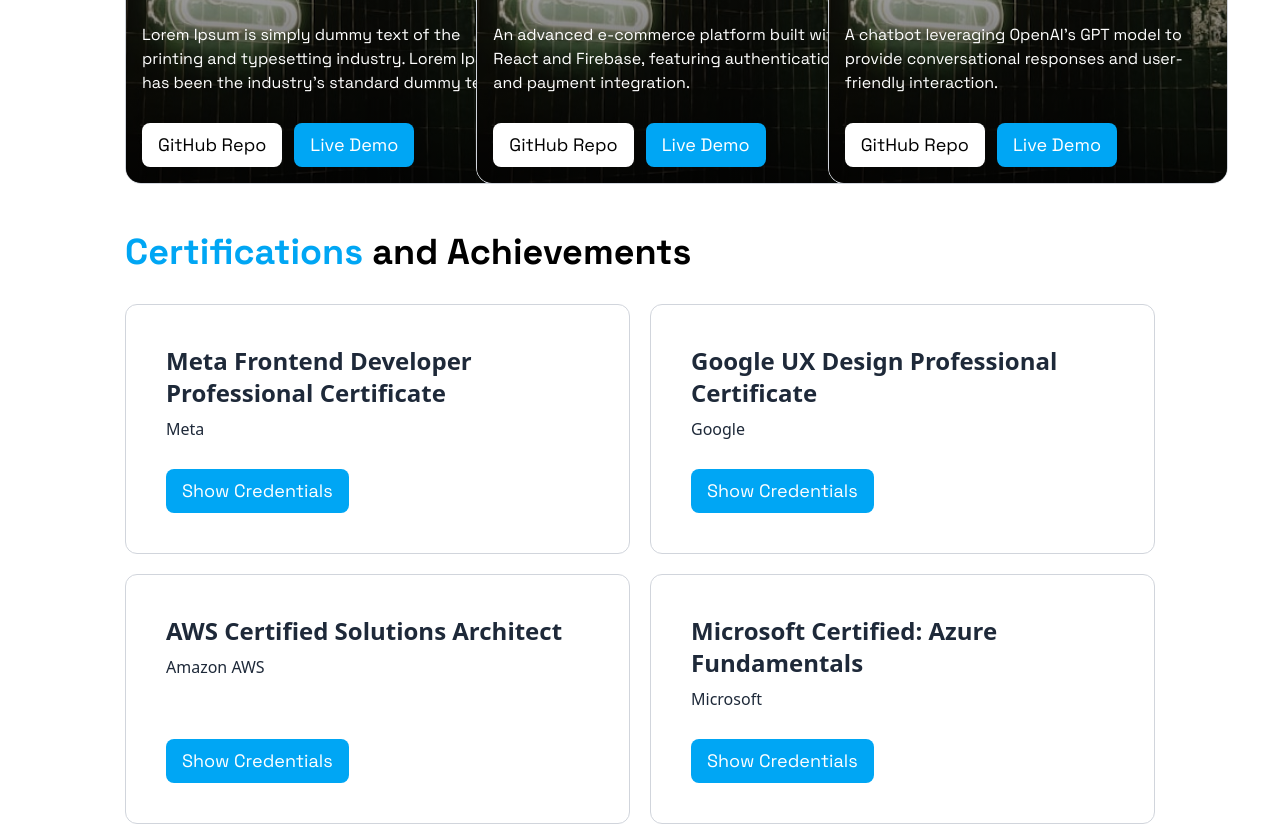
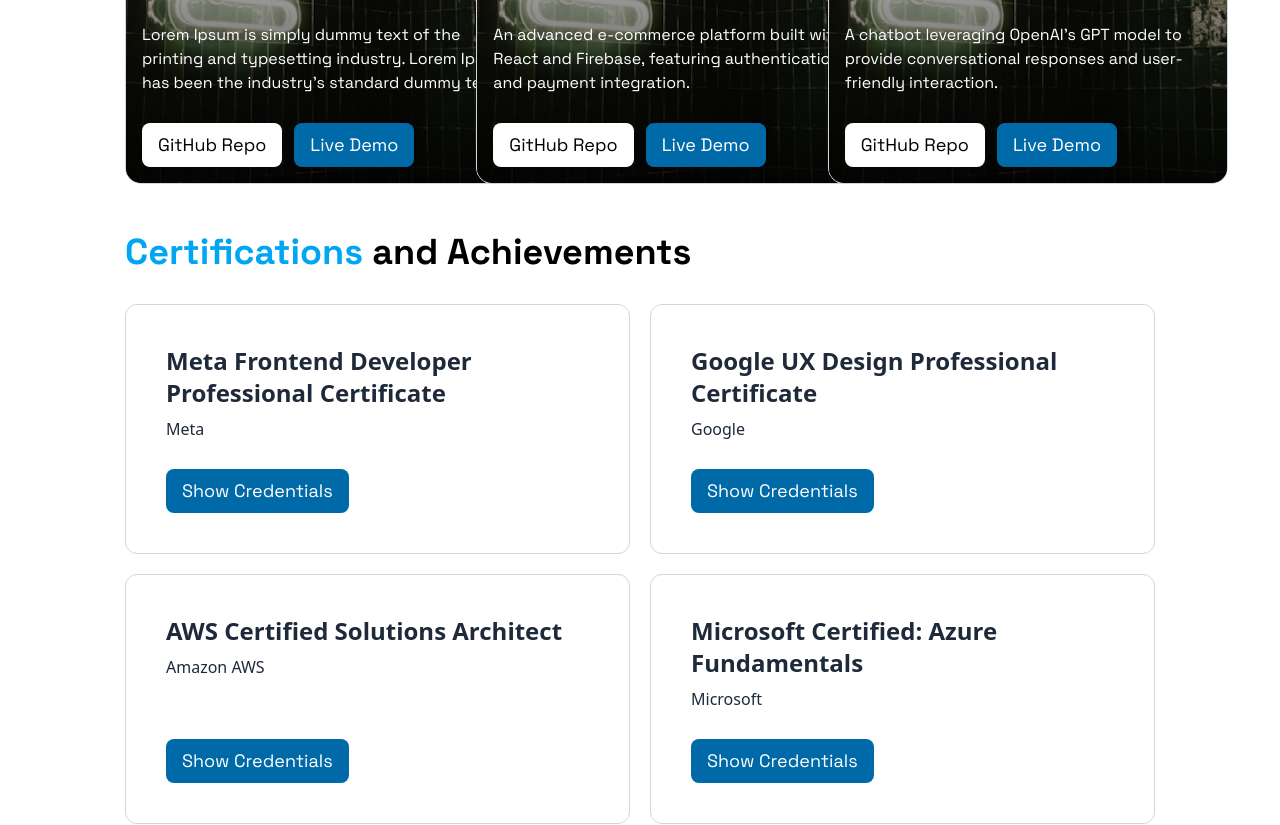
Before and after one commit to gihanchamila/portfolio-frontend, a React (Vite) app: page / in a window 1280 px wide. Shown: the part 1160-1985 px from the top of the page. Built offline with nearby package versions, Linux system fonts and the light colour scheme.

Commit message:
code refractor

```diff
--- a/src/components/Sections/Certificate.jsx
+++ b/src/components/Sections/Certificate.jsx
@@ -25,6 +25,7 @@
 ];
 
 const Certificate = () => {
+
   return (
         <section className="pb-12 sm:col-start-1 sm:col-end-5 sm-col-span-4">
           <header className="pb-8">
--- a/src/components/utils/AnimatedButton.jsx
+++ b/src/components/utils/AnimatedButton.jsx
@@ -12,7 +12,7 @@
           className="button bg-white text-black "
 
         >
-          <motion.span>GitHub Repo</motion.span>
+          <motion.span role="link">GitHub Repo</motion.span>
         </Link>
       )}
       {live && (
@@ -20,9 +20,9 @@
           to={live}
           target="_blank"
           rel="noopener noreferrer"
-          className="bg-sky-500 text-white button"
+          className="bg-sky-700 text-white button"
         >
-          <span>Live Demo</span>
+          <span role="link">Live Demo</span>
         </Link>
       )}
     </div>
--- a/src/components/utils/Button.jsx
+++ b/src/components/utils/Button.jsx
@@ -5,7 +5,7 @@
   const baseStyles = "button";
 
   const variantStyles = {
-    primary: "bg-sky-500 text-white",
+    primary: "bg-sky-700 text-white",
     secondary: "bg-white text-black",
     danger: "bg-red-500 text-white hover:bg-red-600",
     outline: "border border-gray-300 text-gray-500 hover:bg-gray-200",
--- a/src/components/utils/CertificateCard.jsx
+++ b/src/components/utils/CertificateCard.jsx
@@ -1,25 +1,28 @@
 import React from 'react';
 import { Link } from 'react-router-dom';
 import Button from './Button';
+import { div } from 'motion/react-client';
 
 const CertificateCard = ({ certificateName, organization, credentialUrl }) => {
+
   return (
+
      <div className=' border hover:bg-gray-50 transition-all duration-100 border-gray-300 rounded-xl lg:p-10 sm:p-4 lg:h-[250px] sm:h-[200px] flex flex-col justify-between'>
       <div>
         <h2 className='lg:text-2xl sm:text-base font-semibold text-gray-800 drop-shadow-[0_0_10px_rgba(255,255,255,0.5]'>{certificateName}</h2>
         <p className='text-gray-800 font-base pt-2 line-clamp-2'>{organization}</p>
       </div>
-
+      <div className='inline-block'>
         {credentialUrl && (
           <Link
-          href={credentialUrl}
-          target='_blank'
-          rel='noopener noreferrer'
+            to={credentialUrl} className='w-fit'
           >
             <Button variant='primary' className='sm:px-1 sm:py' >Show Credentials</Button>
           </Link>
         )}
       </div>
+
+    </div>
   );
 };
 
```
Lines whose indentation alone changed are shown as unchanged.
